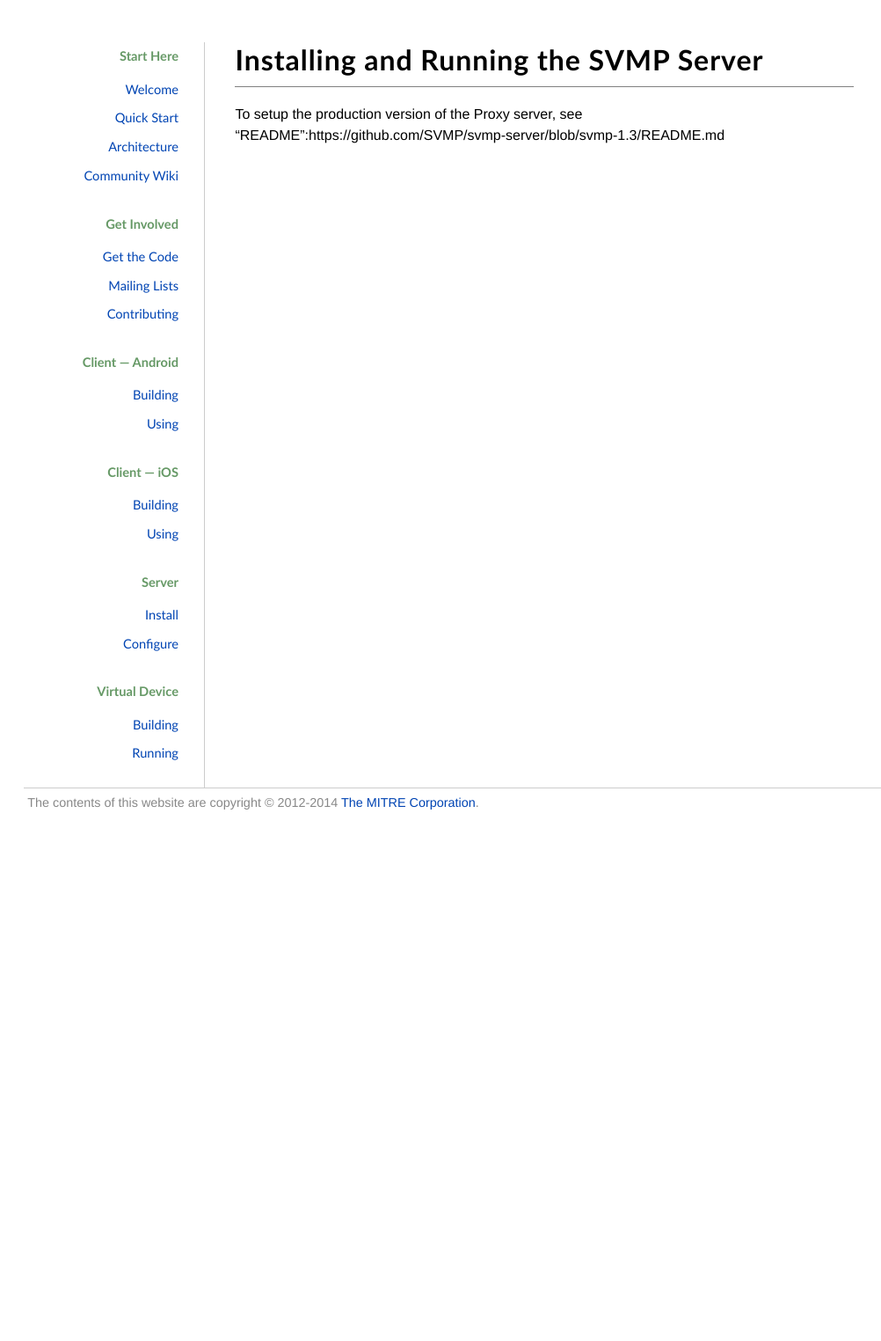
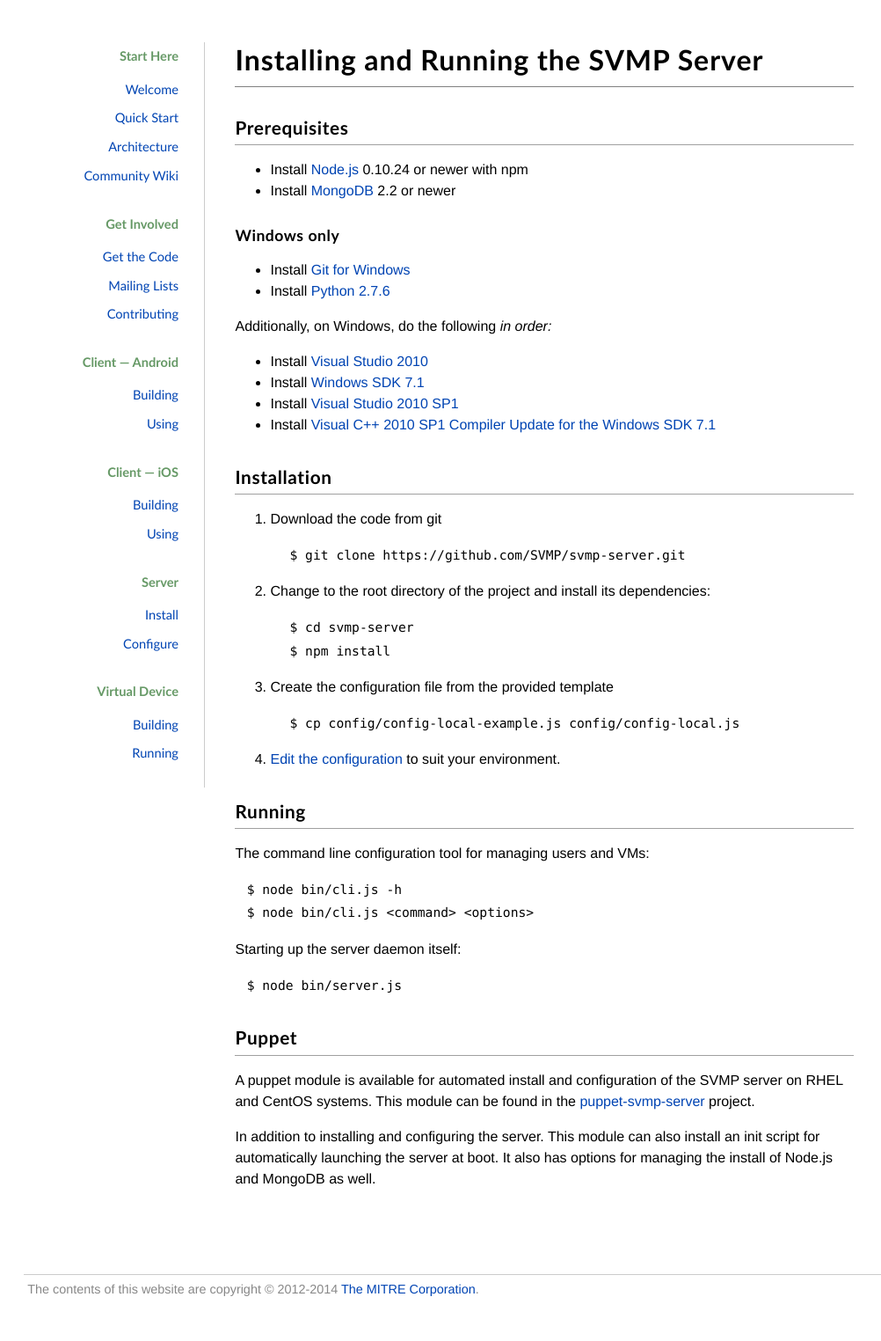
Before and after one commit to SVMP/svmp.github.io, a Jekyll site: the page built from server-install.md, in a window 1280 px wide. Shown: the whole page at 88% size, without its empty margins (93-1095 px from the left). Built offline with Jekyll 4.4.1, drawn with Linux system fonts in a browser that asks for light colours; before the commit the page ends 971 px from its top, so only the background shows below that.

Commit message:
Added server installation instructions

```diff
--- a/server-install.md
+++ b/server-install.md
@@ -3,4 +3,53 @@ layout: default
 title: Installing and Running the SVMP Server
 ---
 
-To setup the production version of the Proxy server, see "README":https://github.com/SVMP/svmp-server/blob/svmp-1.3/README.md
+## Prerequisites
+
+* Install [Node.js](http://nodejs.org) 0.10.24 or newer with npm
+* Install [MongoDB](http://docs.mongodb.org/manual/installation/) 2.2 or newer
+
+### Windows only
+
+* Install [Git for Windows](http://msysgit.github.io/)
+* Install [Python 2.7.6](https://www.python.org/download/releases/2.7.6/)
+
+Additionally, on Windows, do the following *in order:*
+
+* Install [Visual Studio 2010](http://www.microsoft.com/visualstudio/eng/downloads#d-2010-express)
+* Install [Windows SDK 7.1](http://www.microsoft.com/en-us/download/details.aspx?id=8279)
+* Install [Visual Studio 2010 SP1](http://www.microsoft.com/en-us/download/details.aspx?id=23691)
+* Install [Visual C++ 2010 SP1 Compiler Update for the Windows SDK 7.1](http://www.microsoft.com/en-us/download/details.aspx?id=4422)
+
+## Installation
+
+1. Download the code from git
+
+        $ git clone https://github.com/SVMP/svmp-server.git
+
+2. Change to the root directory of the project and install its dependencies:
+
+        $ cd svmp-server
+        $ npm install
+
+3. Create the configuration file from the provided template
+
+        $ cp config/config-local-example.js config/config-local.js
+
+4. [Edit the configuration](./server-config.html) to suit your environment.
+
+## Running
+
+The command line configuration tool for managing users and VMs:
+
+    $ node bin/cli.js -h
+    $ node bin/cli.js <command> <options>
+
+Starting up the server daemon itself:
+
+    $ node bin/server.js
+
+## Puppet
+
+A puppet module is available for automated install and configuration of the SVMP server on RHEL and CentOS systems. This module can be found in the [puppet-svmp-server](https://github.com/SVMP/puppet-svmp-server) project.
+
+In addition to installing and configuring the server. This module can also install an init script for automatically launching the server at boot. It  also has options for managing the install of Node.js and MongoDB as well.
```
